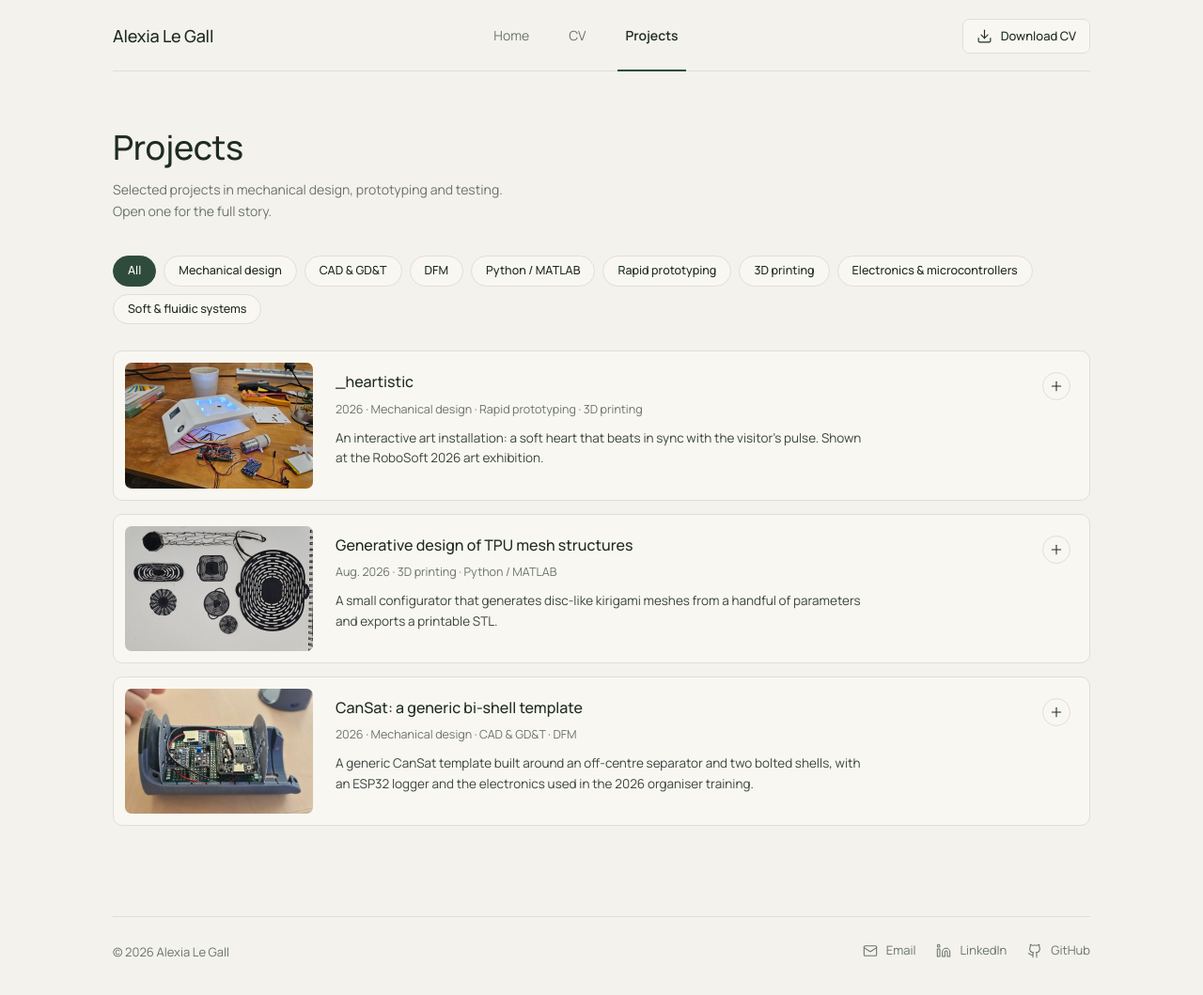
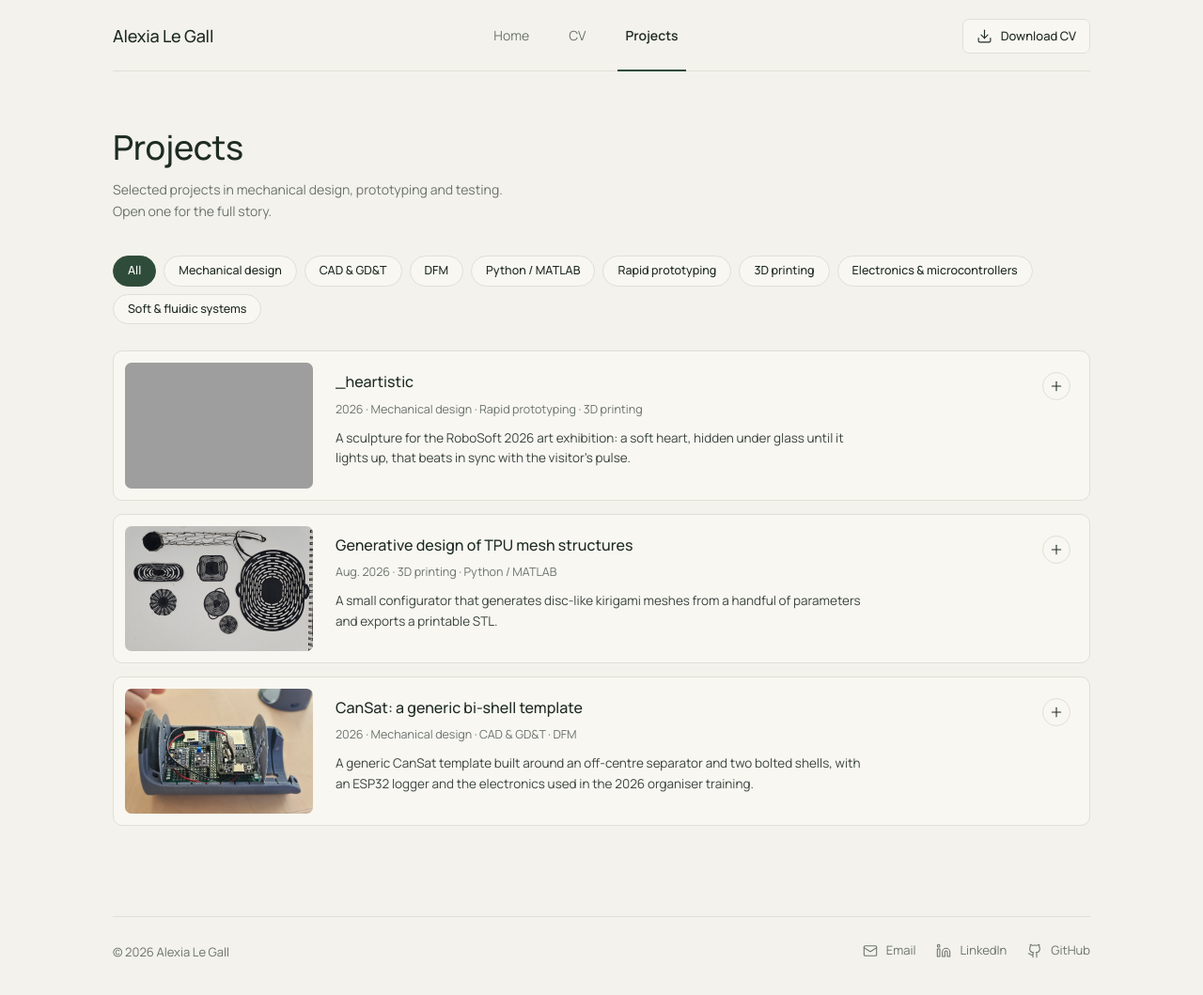
Before and after one commit to alexiaisgoofingaround/alexialegall, a Jekyll site: the page built from projects/index.html, in a window 1280 px wide and 1059 px high. Shown: the whole window at 94% size. Built offline with Jekyll 4.4.1, drawn with Linux system fonts in a browser that asks for light colours; some of the changed lines change nothing that is shown; grey boxes are pictures that could not be loaded.

Commit message:
UpdatedHeart

```diff
--- a/_projects/heartistic.html
+++ b/_projects/heartistic.html
@@ -4,15 +4,50 @@
 order: 1
 color: "#2E5560"
 featured: true
-image: "assets/img/heart_setup2.jpeg"
-image_alt: "The _heartistic enclosure lit up, with its electronics on the bench"
+image: "assets/img/heart-vignette.jpg"
+image_alt: "The soft heart lit up inside its glass enclosure"
 skills: ["mechanical", "prototyping", "3dprinting", "fluidic", "electronics"]
-description: "An interactive art installation: a soft heart that beats in sync with the visitor's pulse. Shown at the RoboSoft 2026 art exhibition."
+description: "A sculpture for the RoboSoft 2026 art exhibition: a soft heart, hidden under glass until it lights up, that beats in sync with the visitor's pulse."
 ---
 
-<h2>Description</h2>
-<p>A pneumatic balloon sits inside an origami-jointed heart shell. A heart-rate sensor reads the visitor's pulse, and an ESP32 drives a pump in sync with it, so the heart beats at the visitor's rhythm.</p>
+<div class="split">
+  {% include video.html src="assets/video/heartistic.mp4" caption="Video 1. _heartistic." %}
+  <div>
+    <h2>A question</h2>
+    <p>_heartistic was born from a question: what if we made a beating heart?</p>
+    <p>Every year, the RoboSoft conference organises an art exhibition alongside the main conference, open to pictures, sculptures and films. We went for a sculpture. Can we make a beating heart? Or at least the illusion of one? With soft robotics it is quite simple: it is all about allowing the deformations.</p>
+  </div>
+</div>
 
-{% include video.html src="assets/video/heartistic.mp4" caption="Video 1. _heartistic." %}
-{% include video.html src="assets/video/heartistic-demo.mp4" caption="Video 2. The installation running." %}
-{% include figure.html src="assets/img/heart1.jpeg" alt="3D-printed heart shell parts" caption="Figure 1. The printed heart shell parts." %}
+{% include video.html src="assets/video/beatingHeart.mp4" loop=true small=true caption="Video 2. The heart beating." %}
+
+<h2>A broken heart</h2>
+<p>We started from the 3D scan of a human heart, printed with 8 shells and zero infill. The initial plan was to print it directly in pieces; for lack of time, cutting it by hand ended up being the final solution.</p>
+
+{% include figure.html src="assets/img/heart-pieces.jpg" alt="The printed heart cut into pieces" caption="Figure 1. The printed heart, cut into pieces." %}
+
+<p>Now that we had a broken heart, we pieced it back together with waterbomb units. These origami cells are easy to 3D print and, once folded, give a good spring effect. The heart can now beat, as long as something pushes it from inside: a balloon. Two, actually. After a few tests we settled on two balloons, using the aorta as an improvised channel.</p>
+
+{% include figure.html src="assets/img/heart-waterbomb.jpg" alt="Heart shell pieces joined by printed waterbomb origami units" small=true caption="Figure 2. Shell pieces joined by printed waterbomb units, which act as springs." %}
+
+<h2>Electronics</h2>
+<p>The electronics are simple: a LiPo battery, an ESP32, a pump, a MOSFET to switch the pump on and off, and a normally closed valve. No motor driver: what matters here is timing, not duty cycle. We tried a few sensors, including a touch sensor, added and then removed a screen, and, most importantly, backlit the enclosure.</p>
+
+{% include video.html src="assets/video/synchroSensor.mp4" small=true caption="Video 3. First test of the heartbeat sensor, before any calibration of the pumping time." %}
+
+<h2>The enclosure</h2>
+<p>The enclosure came late in the process. The first versions replicated a surgical stand, the kind tools are laid on, so the heart would look like a prop straight out of an operation.</p>
+
+{% include figure.html src="assets/img/heart-stand.jpg" alt="First enclosure, shaped like a surgical stand, with the electronics on the bench" caption="Figure 3. The first enclosure, a surgical stand, with the electronics on the bench." %}
+
+<p>We then made the piece more interactive: the heart should not only be a prop, but the centre of the work. We put it under glass, with a reflective film that hides it until the inside lights up.</p>
+
+{% include figure.html src="assets/img/heart-enclosure.jpg" alt="Final enclosure with the backlit window, pulse sensor and heartbeat display" caption="Figure 4. The final enclosure: backlit window, pulse sensor and display." %}
+{% include video.html src="assets/video/enclosureOnOff.mp4" small=true caption="Video 4. Switching the backlight on and off: the heart only appears when lit." %}
+
+<h2>Integration</h2>
+<p>Finally, it was time to integrate everything and, most importantly, fix it in place. Integration is often overlooked, yet it is always the hardest part of a project. We accounted for it from the first design step: keeping space, where to screw the pump, where to put foam to damp the pump noise, the inlet and outlet ports of the pump, the switch. Everything had to be fixed thoroughly.</p>
+
+<h2>Driving the pump</h2>
+<p>The pump was a bit slow, so we used a two-level strategy. The pump first inflates the balloons to a base volume $V_0$; each beat is then a smaller variation $\Delta V$ on top of it, timed from the pulse read by the sensor. A beat is a few milliseconds of inflating, then opening the circuit through the valve.</p>
+<p>It worked well, although we scaled the beat down so the balloons would survive the week of exhibition. With safety cases added, mainly to avoid burning the motor if it is switched on and off too fast, the heart was ready to ship.</p>
--- a/assets/css/style.css
+++ b/assets/css/style.css
@@ -388,3 +388,9 @@
 figure video.loop { width: 100%; height: auto; display: block; }
 .chip-static { cursor: default; }
 .pubs .pub-title { font-size: 15px; font-weight: 500; color: var(--ink); }
+.prose figure.narrow { max-width: 360px; margin-left: auto; margin-right: auto; }
+/* Side by side: media left, text right (stacks on phones) */
+.prose .split { display: grid; grid-template-columns: minmax(0, 340px) minmax(0, 1fr); gap: clamp(20px, 4vw, 40px); align-items: start; margin: 8px 0 28px; }
+.prose .split > figure { margin: 0; }
+.prose .split h2:first-child { margin-top: 0; }
+@media (max-width: 700px) { .prose .split { grid-template-columns: 1fr; } .prose .split > figure { max-width: 360px; } }
```
Also changed, not shown: assets/img/origamiWaterbomb.png (added), assets/img/piecesheart.jpeg (renamed from assets/img/heart1.jpeg), assets/img/standSetup_withScreen.png (added), assets/img/standsetup.jpeg (renamed from assets/img/heart_setup2.jpeg), assets/img/vignetteHeart.png (added), 7 other files.
